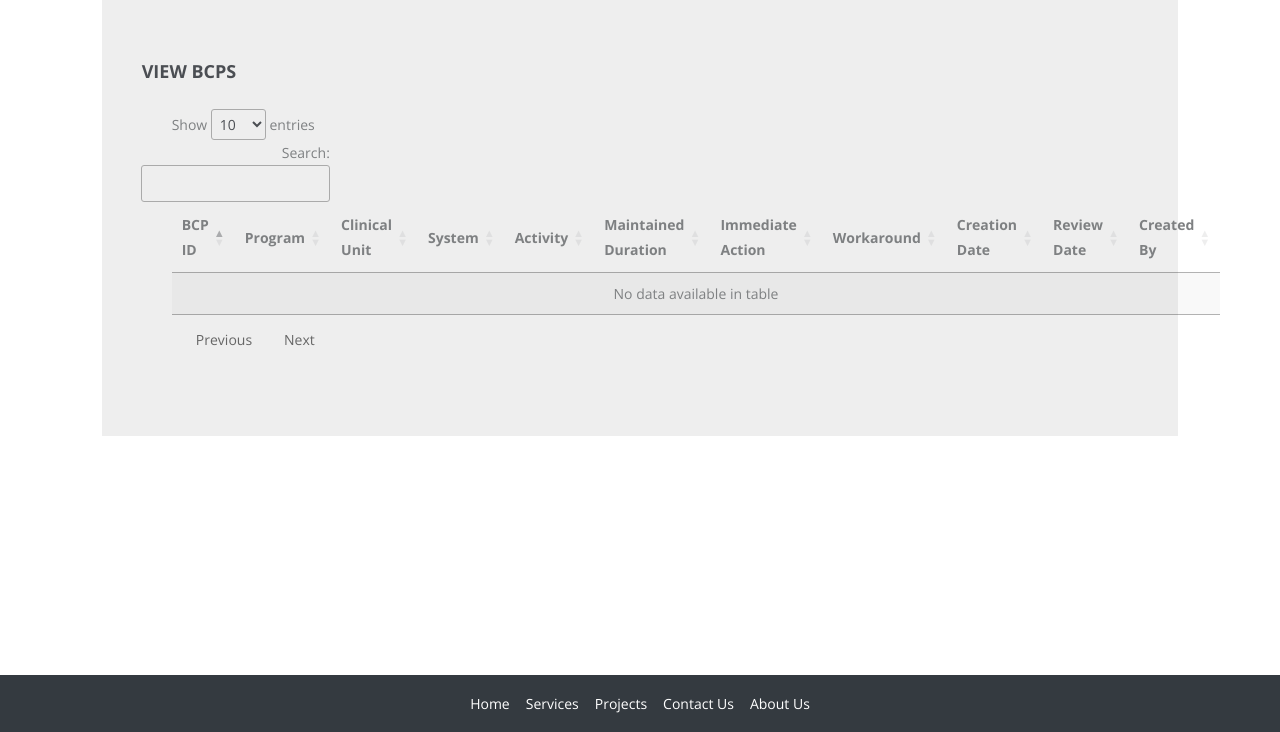
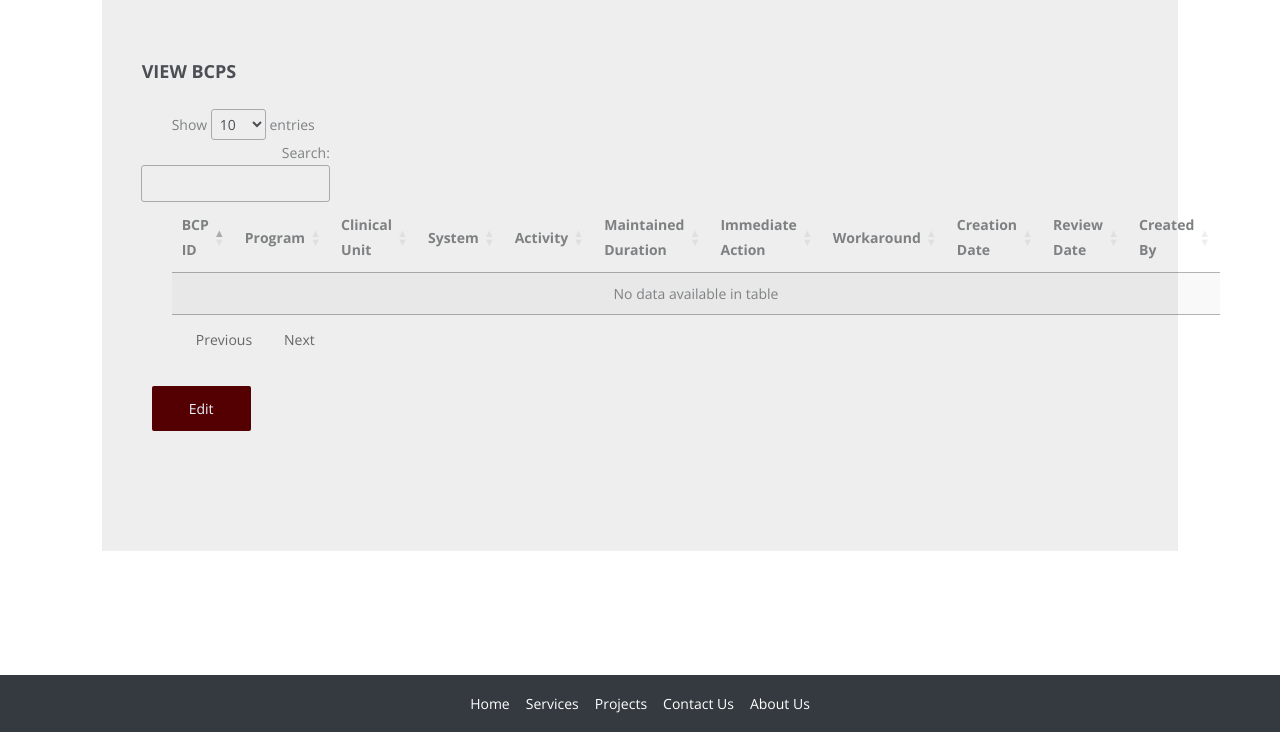
Before and after one commit to pwah/BCP-Vistech764, a PHP site: page /view.php in a window 1280 px wide. Shown: the part 68-800 px from the top of the page. Run offline with PHP 8.4, Linux system fonts and the light colour scheme; a user stored in the database is signed in; data comes from the database, SQL or seed files in the repository; data that the repository does not hold is empty; some libraries are stand-ins or nearby versions.

Commit message:
add edit function
changed bcp splash image
added edit function to pass bcpid value to editbcp.php

```diff
--- a/view.php
+++ b/view.php
@@ -61,6 +61,23 @@ require("auth.php");
                           </div>
                         </div>
                     </div>
+
+                    <!-- CHANGED CODE FOR THE BUTTONS HERE-->
+                    <div class="row">
+                        <div class="grey-light-bg leave-comment-cont">
+                            <!-- TITLE -->
+                            <div class="contact-form-container row">
+
+                                <div>
+                                    <div>
+                                            <button id="btnEditRow" class='button button-full-center medium btn-block'>Edit</button>
+                                    </div>
+                                </div>
+
+                            </div>
+                        </div>
+                    </div>
+                    <!-- END CHANGED CODE FOR THE BUTTONS HERE-->
                 </div>
             </div>
         </div>
@@ -128,7 +145,7 @@ require("auth.php");
 
       //DataTable JS
       $(document).ready(function() {
-        $('#bcp').DataTable( {
+        var bcptable = $('#bcp').DataTable( {
           "autoWidth": true,
             "scrollX": false,
             "searching": true,
@@ -155,6 +172,26 @@ require("auth.php");
             { title: "Created By", data: "created_by" },
         ]
         } );
+
+
+        $('#btnEditRow').on( 'click', function () {
+
+          var dataArr = [];
+          var rows = $('tr.selected');
+          var rowData = bcptable.rows(rows).data();
+          $.each($(rowData),function(key,value){
+              dataArr.push(value["id"]);
+          });
+          console.log("BCP ID is "+ dataArr);
+
+          if(dataArr){
+            window.location.href = "editbcp.php?bcpid="+dataArr;
+          } else {
+            alert("Please select a BCP record.");
+          }
+
+        } );
+
       } );
 
     </script>
```
Also changed, not shown: 1 other file.
